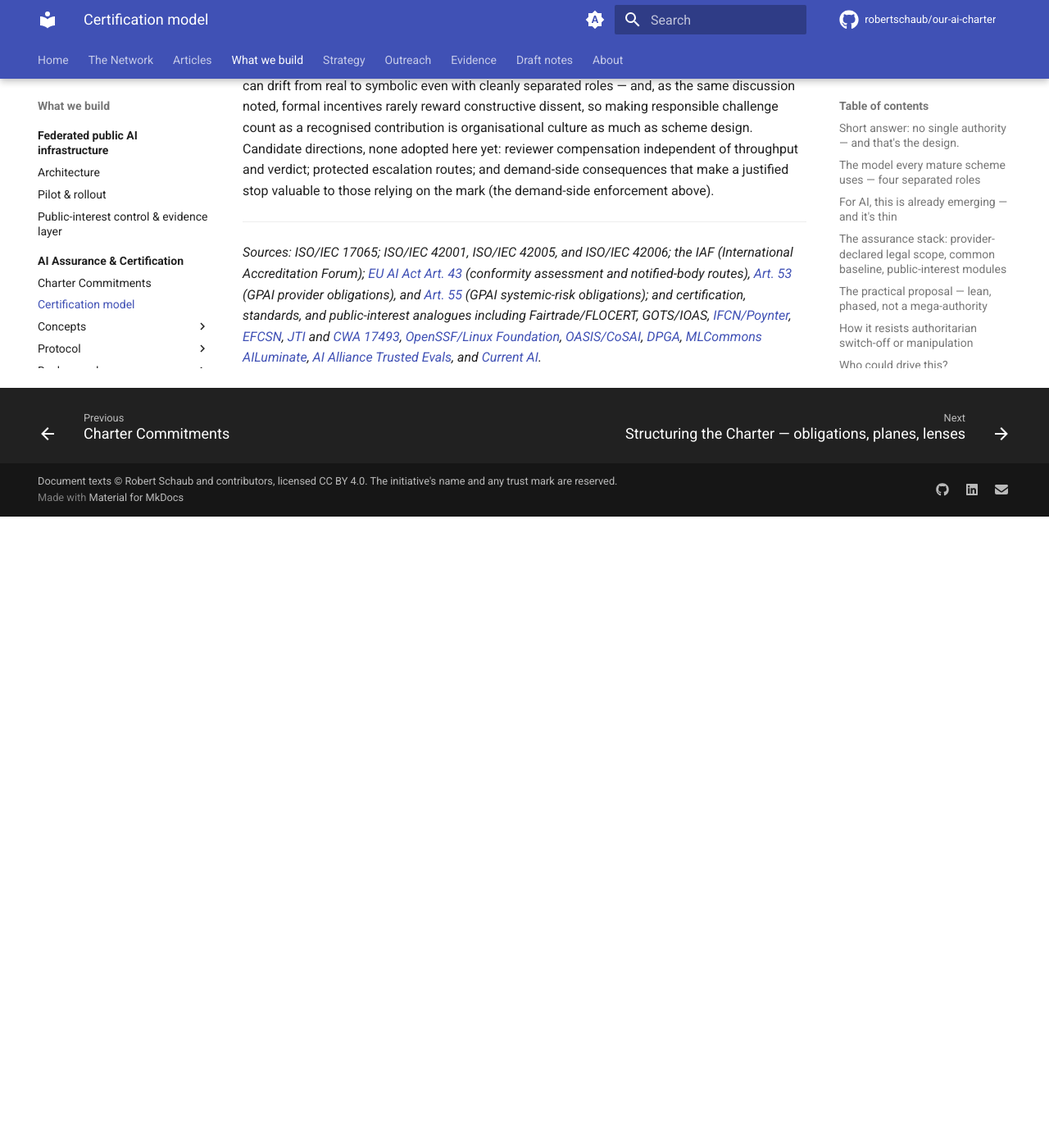
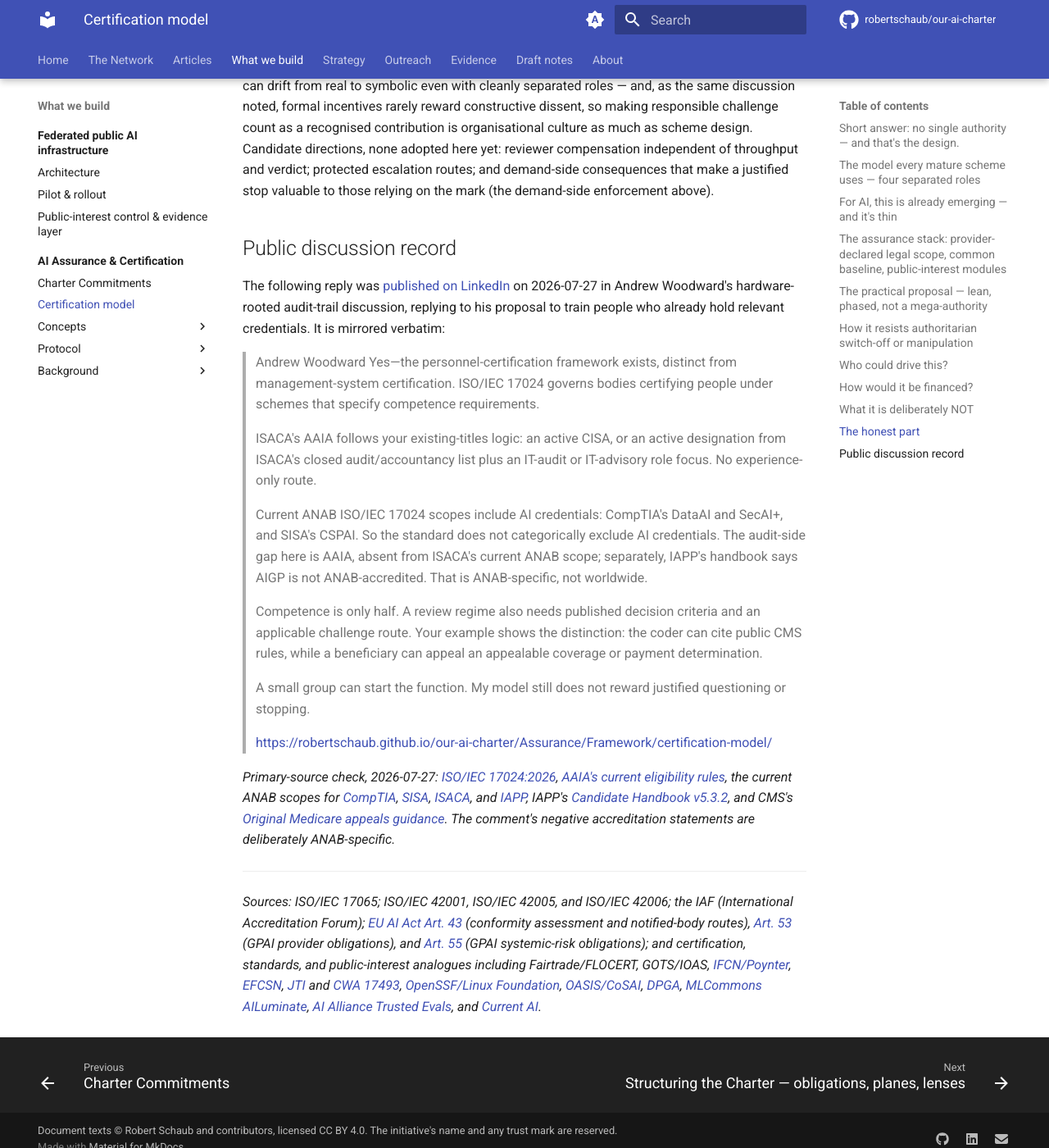
Before and after one commit to robertschaub/our-ai-charter, an MkDocs documentation site: the page built from docs/Assurance/Framework/certification-model.md, in a window 1280 px wide and 1400 px high, scrolled down 6278 px. Shown: the whole window at 82% size. Built offline with MkDocs 1.6.1 and Material for MkDocs 9.7.7, drawn with Linux system fonts in a browser that asks for light colours; plug-ins that fetch from the network failed and are left out; comment, search, counter and statistics services are not loaded; before the commit the page ends 6908 px from its top, so only the background shows below that; some of the changed text lies outside the part shown.

Commit message:
docs(assurance): mirror Woodward follow-up comments

```diff
--- a/docs/Assurance/Framework/certification-model.md
+++ b/docs/Assurance/Framework/certification-model.md
@@ -2,7 +2,7 @@
 
 # How could "trustworthy AI" be certified? — an assurance-stack model
 
-_Companion to the "Trustworthy AI, Accountable to People" manifesto, for the first question every expert asks: "Who certifies? Who's the authority?" Draft updated 2026-06-25. Grounded in how certification works in other industries._
+_Companion to the "Trustworthy AI, Accountable to People" manifesto, for the first question every expert asks: "Who certifies? Who's the authority?" Draft updated 2026-07-27. Grounded in how certification works in other industries._
 
 This is a **future-state model**, not a scheme that exists today, and the phased steps below are proposals — not work that is underway or scheduled. No pilot evaluations have been run; there is no Trust Mark, certificate, accredited assessor, or certification body. The current work is drafting and building connections.
 
@@ -107,5 +107,23 @@ Standing up the full pyramid is hard and slow — which is exactly why Phase 1 m
 
 One incentive question remains open — raised by Angelo Richiello in the public discussion of the [runtime-governance article](../../Published/when-vs-who-ai-governance.md): the rules above remove the reward for *passing* (outcome-independent fees, no pay-to-pass, diversified funding), but nothing yet rewards *questioning or stopping*. Where speed and deployment keep paying while a justified stop pays no one, oversight can drift from real to symbolic even with cleanly separated roles — and, as the same discussion noted, formal incentives rarely reward constructive dissent, so making responsible challenge count as a recognised contribution is organisational culture as much as scheme design. Candidate directions, none adopted here yet: reviewer compensation independent of throughput and verdict; protected escalation routes; and demand-side consequences that make a justified stop valuable to those relying on the mark (the demand-side enforcement above).
 
+## Public discussion record
+
+The following reply was [published on LinkedIn](https://www.linkedin.com/feed/update/urn:li:ugcPost:7485727693569982466/?dashCommentUrn=urn%3Ali%3Afsd_comment%3A%287486003307099078657%2Curn%3Ali%3AugcPost%3A7485727693569982466%29&dashReplyUrn=urn%3Ali%3Afsd_comment%3A%287487570736052645889%2Curn%3Ali%3AugcPost%3A7485727693569982466%29) on 2026-07-27 in Andrew Woodward's hardware-rooted audit-trail discussion, replying to his proposal to train people who already hold relevant credentials. It is mirrored verbatim:
+
+> Andrew Woodward Yes—the personnel-certification framework exists, distinct from management-system certification. ISO/IEC 17024 governs bodies certifying people under schemes that specify competence requirements.
+>
+> ISACA's AAIA follows your existing-titles logic: an active CISA, or an active designation from ISACA's closed audit/accountancy list plus an IT-audit or IT-advisory role focus. No experience-only route.
+>
+> Current ANAB ISO/IEC 17024 scopes include AI credentials: CompTIA's DataAI and SecAI+, and SISA's CSPAI. So the standard does not categorically exclude AI credentials. The audit-side gap here is AAIA, absent from ISACA's current ANAB scope; separately, IAPP's handbook says AIGP is not ANAB-accredited. That is ANAB-specific, not worldwide.
+>
+> Competence is only half. A review regime also needs published decision criteria and an applicable challenge route. Your example shows the distinction: the coder can cite public CMS rules, while a beneficiary can appeal an appealable coverage or payment determination.
+>
+> A small group can start the function. My model still does not reward justified questioning or stopping.
+>
+> https://robertschaub.github.io/our-ai-charter/Assurance/Framework/certification-model/
+
+_Primary-source check, 2026-07-27: [ISO/IEC 17024:2026](https://www.iso.org/standard/17024), [AAIA's current eligibility rules](https://www.isaca.org/credentialing/aaia), the current ANAB scopes for [CompTIA](https://anabpd.ansi.org/accreditation/credentialing/personnel-certification/AllDirectoryDetails?OrgId=93&prgID=201&statusID=4), [SISA](https://anabpd.ansi.org/accreditation/credentialing/personnel-certification/AllDirectoryDetails?OrgId=182567&prgID=201&statusID=4), [ISACA](https://anabpd.ansi.org/accreditation/credentialing/personnel-certification/AllDirectoryDetails?OrgId=96&prgID=201&statusID=4), and [IAPP](https://anabpd.ansi.org/accreditation/credentialing/personnel-certification/AllDirectoryDetails?OrgId=2162&prgID=201&statusID=4), IAPP's [Candidate Handbook v5.3.2](https://assets.contentstack.io/v3/assets/bltd4dd5b2d705252bc/blteb8b5d531fd78971/IAPP-Certification_Handbook.pdf), and CMS's [Original Medicare appeals guidance](https://www.cms.gov/medicare/appeals-grievances/fee-for-service). The comment's negative accreditation statements are deliberately ANAB-specific._
+
 ---
 _Sources: ISO/IEC 17065; ISO/IEC 42001, ISO/IEC 42005, and ISO/IEC 42006; the IAF (International Accreditation Forum); [EU AI Act Art. 43](https://ai-act-service-desk.ec.europa.eu/en/ai-act/article-43) (conformity assessment and notified-body routes), [Art. 53](https://ai-act-service-desk.ec.europa.eu/en/ai-act/article-53) (GPAI provider obligations), and [Art. 55](https://ai-act-service-desk.ec.europa.eu/en/ai-act/article-55) (GPAI systemic-risk obligations); and certification, standards, and public-interest analogues including Fairtrade/FLOCERT, GOTS/IOAS, [IFCN/Poynter](https://ifcncodeofprinciples.poynter.org/about), [EFCSN](https://efcsn.com/code-of-standards/), [JTI](https://journalismtrustinitiative.org/jti-the-standard/) and [CWA 17493](https://www.cencenelec.eu/media/CEN-CENELEC/CWAs/ICT/cwa17493.pdf), [OpenSSF/Linux Foundation](https://www.linuxfoundation.org/blog/blog/open-source-security-foundation-openssf-reflection-and-future), [OASIS/CoSAI](https://www.oasis-open.org/2024/07/18/introducing-cosai/), [DPGA](https://www.digitalpublicgoods.net/standard), [MLCommons AILuminate](https://mlcommons.org/benchmarks/ailuminate/), [AI Alliance Trusted Evals](https://thealliance.ai/core-projects/trusted-evals), and [Current AI](https://www.currentai.org/)._
```
Also changed, not shown: CHANGELOG.md (+1 -0 lines), docs/wip/split-custody-per-action-records.md (+17 -1 lines).
